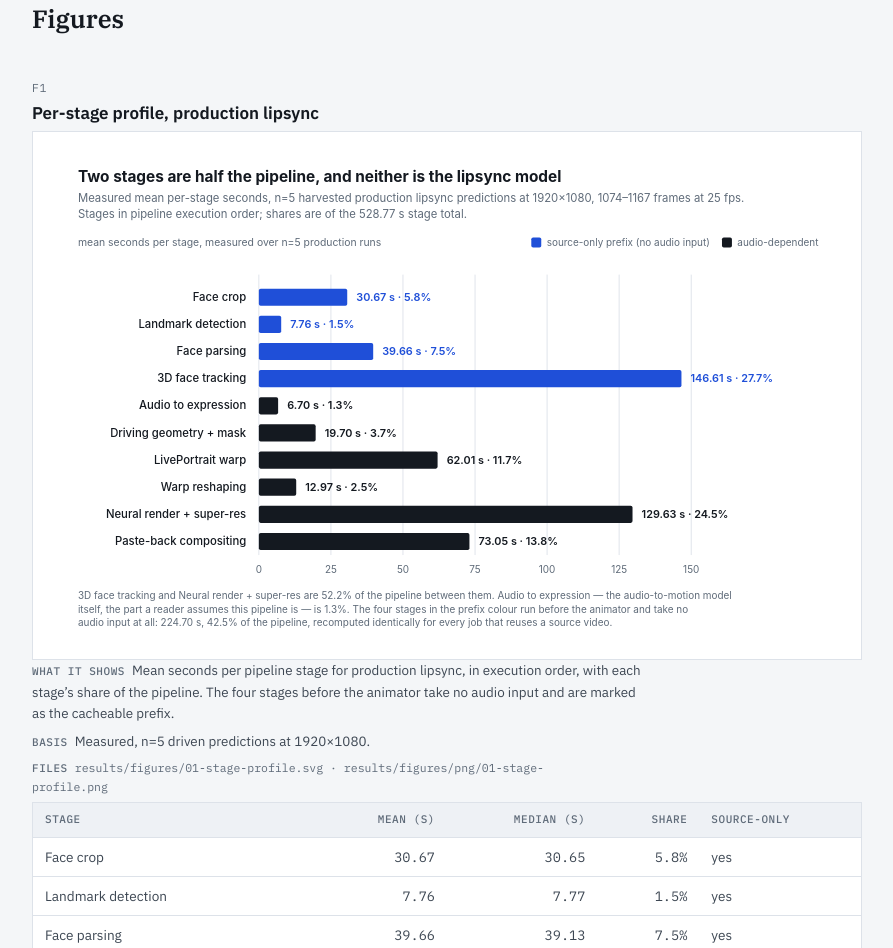
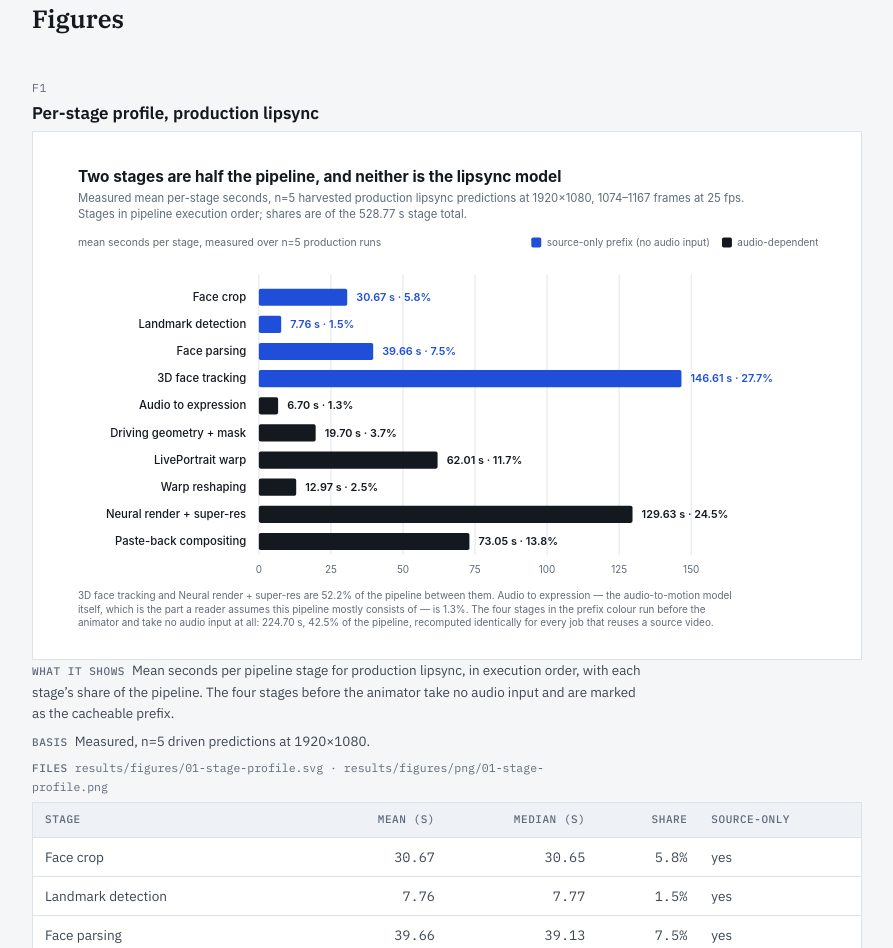
Before and after one commit to vekaev/hummingbird-pipeline-benchmarks, a website: page web/results-pack.html in a window 1280 px wide. Shown: the part 3559-4507 px from the top of the page, without its empty margins (340-1233 px from the left). Drawn offline with Linux system fonts and the light colour scheme.

Commit message:
Reword the stage-profile note; ignore .vercel
The first deploy went out from the working directory rather than from the
committed tree, so the served page was built from an uncommitted edit to the
figure note. That is the drift the whole chain exists to prevent, so this commits
the edit and the deploy is repeated from the committed state, then compared
byte-for-byte against the live page.

```diff
--- a/analysis/figures.mjs
+++ b/analysis/figures.mjs
@@ -300,7 +300,7 @@ function figureStageProfile() {
   const animator = rows.find((r) => r.key === 'run_animator');
   const prefix = prefixOf(m);
   const note = `${top2[0].label} and ${top2[1].label} are ${fmt(top2[0].share + top2[1].share, 1)}% of the pipeline between them. ` +
-    `${animator.label} — the audio-to-motion model itself, the part a reader assumes this pipeline is — is ${fmt(animator.share, 1)}%. ` +
+    `${animator.label} — the audio-to-motion model itself, which is the part a reader assumes this pipeline mostly consists of — is ${fmt(animator.share, 1)}%. ` +
     `The four stages in the prefix colour run before the animator and take no audio input at all: ${fmt(prefix)} s, ` +
     `${fmt((100 * prefix) / tot, 1)}% of the pipeline, recomputed identically for every job that reuses a source video.`;
 
--- a/web/results-pack.html
+++ b/web/results-pack.html
@@ -349,8 +349,8 @@ ol.sources li { font-size:13.8px; margin:0 0 11px; max-width:82ch; }
 <rect x="232" y="425.5" width="232.8" height="19" fill="var(--fig-ink)" rx="2"/>
 <text x="474.8" y="439" font-family="ui-sans-serif, -apple-system, 'Segoe UI', Helvetica, Arial, sans-serif" font-size="12" fill="var(--fig-ink)" text-anchor="start" font-weight="600" opacity="1">73.05 s · 13.8%</text>
 <text x="32" y="499" font-family="ui-sans-serif, -apple-system, 'Segoe UI', Helvetica, Arial, sans-serif" font-size="11" fill="var(--fig-muted)" text-anchor="start" font-weight="400" opacity="1">3D face tracking and Neural render + super-res are 52.2% of the pipeline between them. Audio to expression — the audio-to-motion model</text>
-<text x="32" y="514" font-family="ui-sans-serif, -apple-system, 'Segoe UI', Helvetica, Arial, sans-serif" font-size="11" fill="var(--fig-muted)" text-anchor="start" font-weight="400" opacity="1">itself, the part a reader assumes this pipeline is — is 1.3%. The four stages in the prefix colour run before the animator and take no</text>
-<text x="32" y="529" font-family="ui-sans-serif, -apple-system, 'Segoe UI', Helvetica, Arial, sans-serif" font-size="11" fill="var(--fig-muted)" text-anchor="start" font-weight="400" opacity="1">audio input at all: 224.70 s, 42.5% of the pipeline, recomputed identically for every job that reuses a source video.</text>
+<text x="32" y="514" font-family="ui-sans-serif, -apple-system, 'Segoe UI', Helvetica, Arial, sans-serif" font-size="11" fill="var(--fig-muted)" text-anchor="start" font-weight="400" opacity="1">itself, which is the part a reader assumes this pipeline mostly consists of — is 1.3%. The four stages in the prefix colour run before the</text>
+<text x="32" y="529" font-family="ui-sans-serif, -apple-system, 'Segoe UI', Helvetica, Arial, sans-serif" font-size="11" fill="var(--fig-muted)" text-anchor="start" font-weight="400" opacity="1">animator and take no audio input at all: 224.70 s, 42.5% of the pipeline, recomputed identically for every job that reuses a source video.</text>
 </svg></div>
   <p class="meta"><b>What it shows</b>Mean seconds per pipeline stage for production lipsync, in execution order, with each stage’s share of the pipeline. The four stages before the animator take no audio input and are marked as the cacheable prefix.</p>
   <p class="meta"><b>Basis</b>Measured, n=5 driven predictions at 1920×1080.</p>
```
Also changed, not shown: web/index.html (+2 -2 lines), results/figures/01-stage-profile.svg, results/figures/png/01-stage-profile.png, results/figures/png/02-arms-paired.png, results/figures/png/03-resolution-decomposition.png, results/figures/png/04-quality-paired.png, results/figures/png/05-cost-composition.png, 1 other file.
